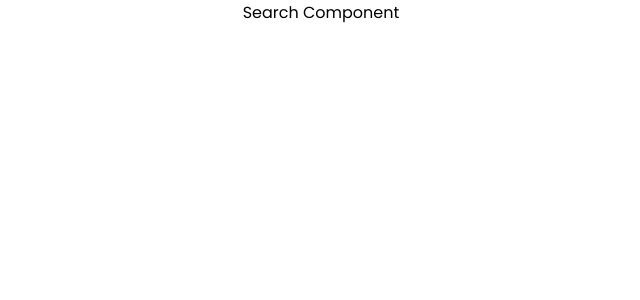
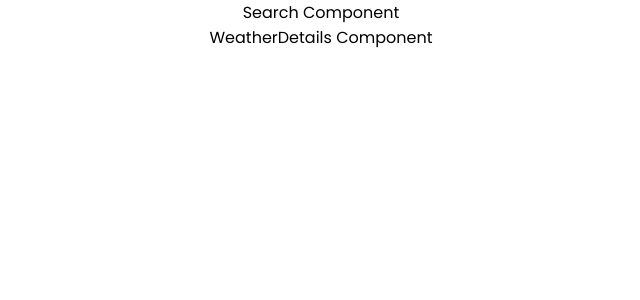
Before and after one commit to HaniyehPeyvandi/weather-app, a React (Create React App) app: page / in a window 1280 px wide. Shown: the top 300 px of the page, without its empty margins (319-959 px from the left). Built offline with nearby package versions, Linux system fonts and the light colour scheme.

Commit message:
add WeatherDetails component

```diff
--- a/src/components/WeatherApp/WeatherApp.js
+++ b/src/components/WeatherApp/WeatherApp.js
@@ -1,9 +1,11 @@
 import Search from "../Search/Search";
+import WeatherDetails from "../WeatherDetails/WeatherDetails";
 
 const WeatherApp = () => {
   return (
     <div>
       <Search/>
+      <WeatherDetails/>
     </div>
    );
 }
--- /dev/null
+++ b/src/components/WeatherDetails/WeatherDetails.js
@@ -0,0 +1,7 @@
+const WeatherDetails = () => {
+  return (
+    <div>WeatherDetails Component</div>
+   );
+}
+
+export default WeatherDetails;
```
